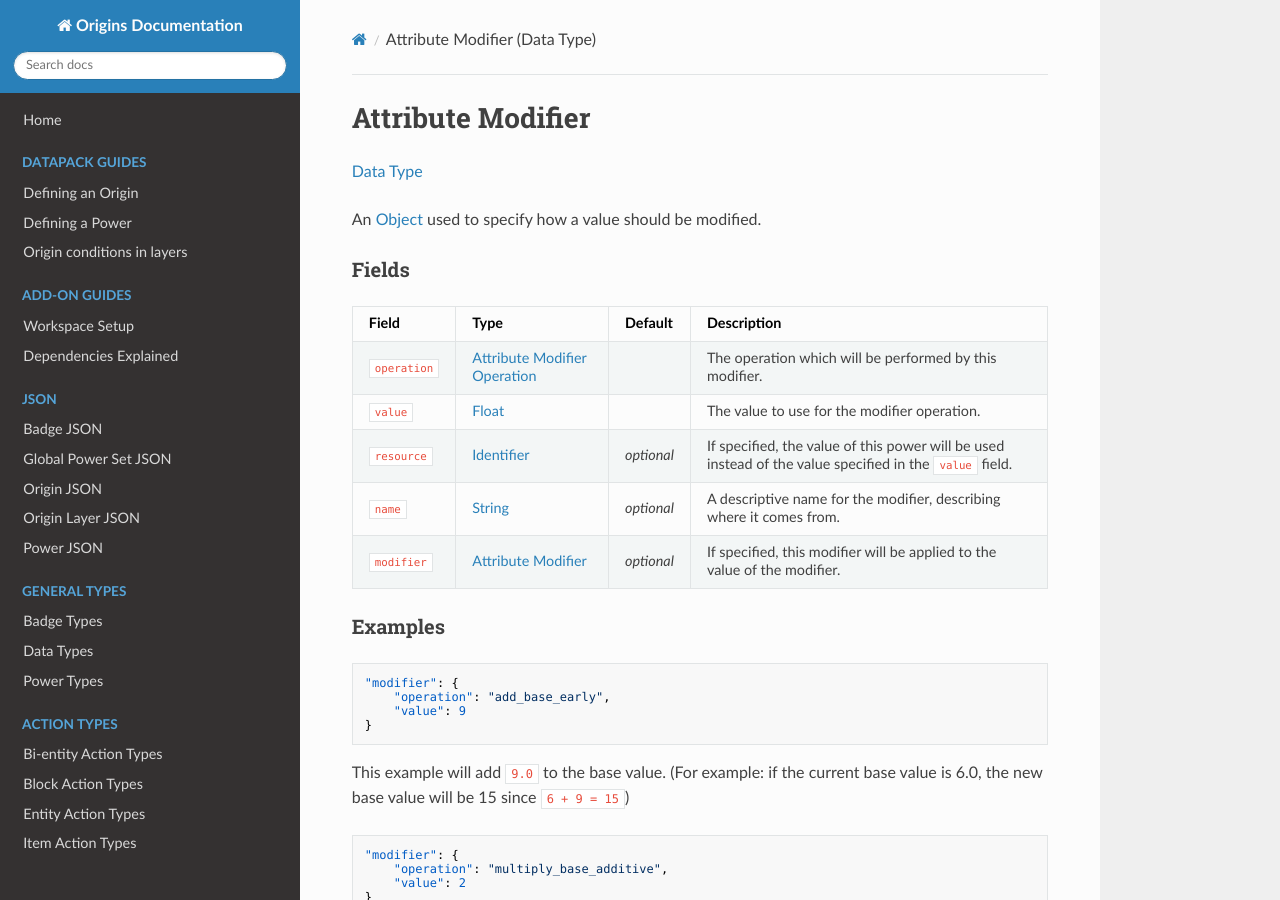
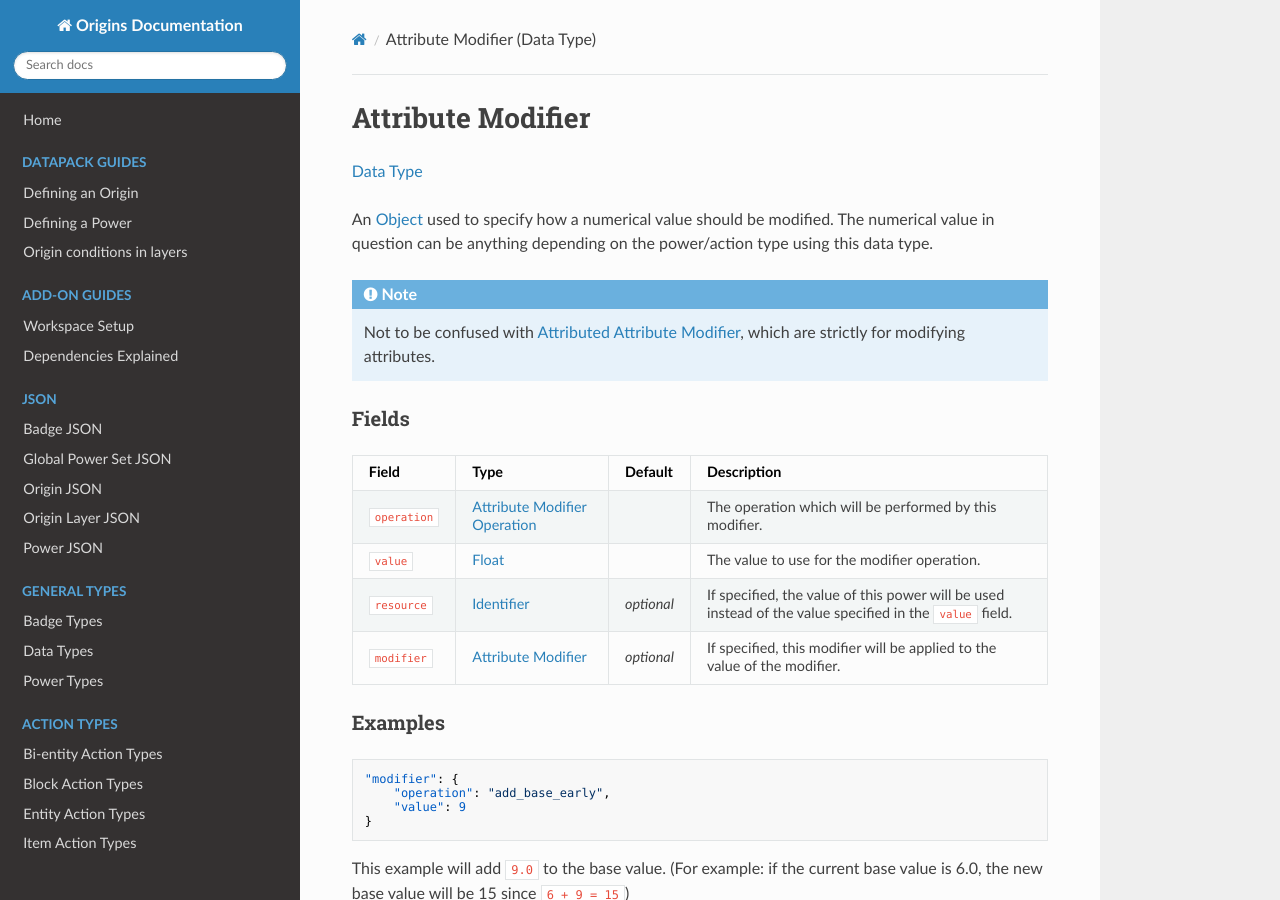
Before and after one commit to apace100/origins-docs, an MkDocs documentation site: the page built from docs/types/data_types/attribute_modifier.md, in a window 1280 px wide and 900 px high. Built offline with MkDocs 1.6.1, drawn with Linux system fonts in a browser that asks for light colours; nearby versions of some CDN libraries.

Commit message:
Tweaked pages for vanilla and custom modifiers (Data Types) * Changed their description slightly as to not cause confusion

```diff
--- a/docs/types/data_types/attribute_modifier.md
+++ b/docs/types/data_types/attribute_modifier.md
@@ -7,7 +7,12 @@ date: 2021-04-04
 
 [Data Type](../data_types.md)
 
-An [Object](object.md) used to specify how a value should be modified.
+An [Object](object.md) used to specify how a numerical value should be modified. The numerical value in question can be anything depending on the power/action type using this data type.
+
+
+!!! note
+
+    Not to be confused with [Attributed Attribute Modifier](attributed_attribute_modifier.md), which are strictly for modifying attributes.
 
 
 ### Fields
@@ -17,7 +22,6 @@ Field  | Type | Default | Description
 `operation` | [Attribute Modifier Operation](attribute_modifier_operation.md) | | The operation which will be performed by this modifier.
 `value` | [Float](float.md) | | The value to use for the modifier operation.
 `resource` | [Identifier](../data_types/identifier.md) | _optional_ | If specified, the value of this power will be used instead of the value specified in the `value` field.
-`name` | [String](string.md) | _optional_ | A descriptive name for the modifier, describing where it comes from.
 `modifier` | [Attribute Modifier](attribute_modifier.md) | _optional_ | If specified, this modifier will be applied to the value of the modifier.
 
 
```
Also changed, not shown: docs/types/data_types/attributed_attribute_modifier.md (+6 -1 lines).
